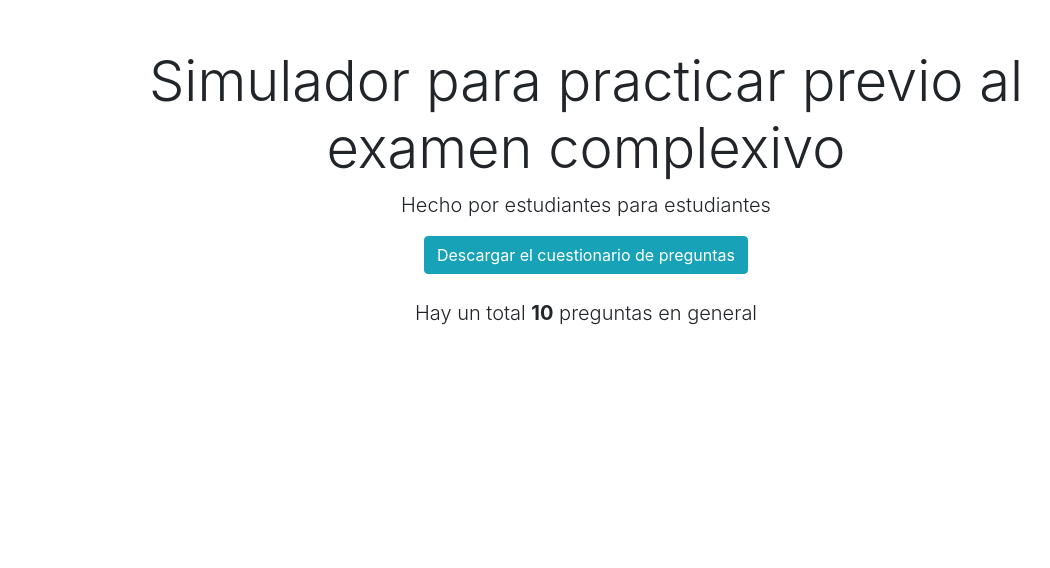
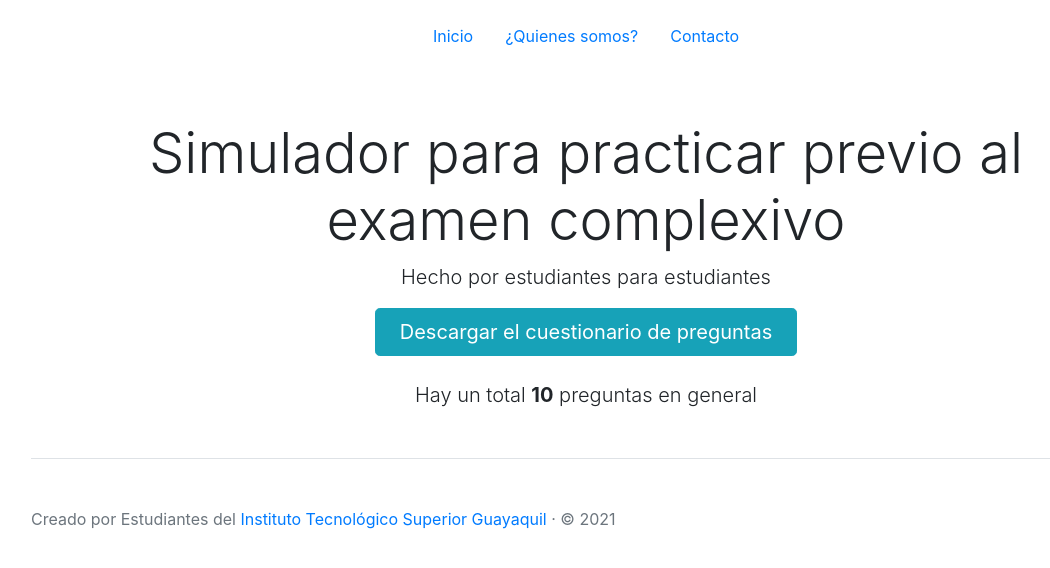
Before and after one commit to TryNeo/tecno-quiz, a Django app: template apps/quiz/templates/Home/index.html in a window 1280 px wide. Shown: the top 568 px of the page, without its empty margins (54-1104 px from the left). Run offline with Django 3.2, Linux system fonts and the light colour scheme; the template is opened without the code that fills it: most values are stand-ins (such as "Sample title", 1, 10 or a date in 2020); parts of the project's set-up code (start-up, migrations or seed data) failed here and were passed over; some libraries are stand-ins or nearby versions.

Commit message:
Nuevos Estilos

```diff
--- a/apps/quiz/templates/Home/index.html
+++ b/apps/quiz/templates/Home/index.html
@@ -1,11 +1,11 @@
 {% extends 'base.html' %}
 {% block content %}
 <div class="pricing-header px-3 py-3 pt-md-5 pb-md-4 mx-auto text-center">
-    <h1 class="display-4">Simulador para practicar previo al examen complexivo</h1>
+    <h1 class="display-4 fw-bold">Simulador para practicar previo al examen complexivo</h1>
     <p class="lead">
         Hecho por estudiantes para estudiantes
     </p>
-    <button type="button" class="btn btn-info">Descargar el cuestionario de preguntas</button>
+    <button type="button" class="btn btn-info btn-lg px-4 gap-3">Descargar el cuestionario de preguntas</button>
 </div>
 <section id="testimonial">
     <div class="container">
@@ -13,11 +13,11 @@
             <div class="owl-carousel">
                 {% for i in courses%}
                 <div class="col-md-12 testimonial-box">
-                        <div class="card shadow-sm border-light mb-4">
+                        <div class="card shadow-lg p-3 mb-5 bg-white rounded">
                             <div class="card-body">
                                 <h5 class="font-weight-normal">{{i.name_course}}</h5>
                                 <div class="d-flex my-4">
-                                    <a href="{% url 'quiz:question' i.slug_name i.id_course %}" class="btn btn-primary">Realizar Quiz</a>
+                                    <a href="{% url 'quiz:question' i.slug_name i.id_course %}" class="btn btn-primary">Ir al Curso</a>
                                 </div>
                                 <div class="mt-2">
                                     <div class="progress">
--- a/apps/quiz/views/course/views.py
+++ b/apps/quiz/views/course/views.py
@@ -1,7 +1,7 @@
 from django.http.response import HttpResponse, JsonResponse
 from django.shortcuts import render
 from django.views.generic import ListView
-
+import string
 
 from apps.quiz.modelos.model_course import *
 from apps.quiz.modelos.model_theme import *
@@ -18,10 +18,12 @@ class HomeView(ListView):
             'id_course' : [i.toJSON() for i in Course.objects.all()]
         }
         dataFin = []
+        a,b = 'áéíóúü','aeiouu'
+        trans = str.maketrans(a,b)
         for i in range(len(data['id_course'])):
             data['id_course'][i].update({
                 'total_question':Question.objects.filter(id_theme__id_course =data['id_course'][i]['id_course']).count(),
-                'slug_name':data['id_course'][i]['name_course'].lower().replace(" ","-"),})
+                'slug_name':data['id_course'][i]['name_course'].lower().translate(trans).replace(" ","-"),})
             dataFin.append(data['id_course'][i])
         response = JsonResponse(dataFin,safe=False)
         response.status_code = 200
--- /dev/null
+++ b/static/js/main.js
@@ -0,0 +1,29 @@
+
+function showQuiz(selectorId){
+    Swal.fire({
+        title: '¿Estás listo para empezar?',
+        icon: 'info',
+        html:
+            'Antes de empezar te encuenta las siguientes reglas: ' +
+            '<ul style="text-align:left;font-weight:700;">' +
+            '<li>Diviértete.</li>' +
+            '<li>No hagas trampas, Se honestó.</li>' +
+            '<li>No te preocupes si te equivocas , siempre tendrás otra oportunidad.</li>' +
+            '</ul>',
+        showCancelButton: true,
+        confirmButtonColor: '#3085d6',
+        cancelButtonColor: '#d33',
+        confirmButtonText: 'Sí, Estoy listo',
+        cancelButtonText: 'No, Aún no estoy listo'
+      }).then((result) => {
+        if (result.isConfirmed) {
+            alert("Carga formulario..")
+        }else{
+            Swal.fire(
+                'Intentalo la próxima vez',
+                'No te preocupes, puedes realizarlo nuevamente cuando te sientas listo 😀.',
+                'info'
+            )
+        }
+    })
+}
--- a/templates/base.html
+++ b/templates/base.html
@@ -57,17 +57,31 @@
   </head>
 <body>
     <div class="container">
+        <header class="d-flex justify-content-center py-3">
+            <ul class="nav nav-pills">
+              <li class="nav-item"><a href="{% url 'quiz:index' %}" class="nav-link {% if request.path == '/' %}active{% endif %}" aria-current="page">Inicio</a></li>
+              <li class="nav-item"><a href="#" class="nav-link">¿Quienes somos?</a></li>
+              <li class="nav-item"><a href="#" class="nav-link">Contacto</a></li>
+            </ul>
+          </header>
         <main role="main">
             {% block content %}
             {% endblock %}
         </main>
+        <footer class="pt-5 my-5 text-muted border-top">
+            Creado por Estudiantes del <a href="https://itsgg.edu.ec/">Instituto Tecnológico Superior Guayaquil</a> · © 2021
+          </footer>
     </div>
+
     <script src="https://code.jquery.com/jquery-3.5.1.slim.min.js" integrity="sha384-DfXdz2htPH0lsSSs5nCTpuj/zy4C+OGpamoFVy38MVBnE+IbbVYUew+OrCXaRkfj" crossorigin="anonymous"></script>
     <script src="https://cdn.jsdelivr.net/npm/bootstrap@4.6.0/dist/js/bootstrap.bundle.min.js" integrity="sha384-Piv4xVNRyMGpqkS2by6br4gNJ7DXjqk09RmUpJ8jgGtD7zP9yug3goQfGII0yAns" crossorigin="anonymous"></script>
     <script src="https://maxcdn.bootstrapcdn.com/bootstrap/4.0.0/js/bootstrap.min.js"></script>
     <script src="https://cdnjs.cloudflare.com/ajax/libs/popper.js/1.12.9/umd/popper.min.js"></script>
     <script src="{% static 'lib/owl-testimonial/js/owl.carousel.min.js' %}"></script>
     <script src="{% static 'lib/owl-testimonial/js/script.js' %}"></script>
+    <script src="https://cdn.jsdelivr.net/npm/sweetalert2@11.0.16/dist/sweetalert2.all.min.js"></script>
+    <script src="https://cdn.jsdelivr.net/npm/@emretulek/jbvalidator"></script>
+    <script src="{% static 'js/main.js'%}"></script>
     {% block extra_js %}
     {% endblock%}
 </body>
```
Also changed, not shown: apps/quiz/templates/Question/question.html (+18 -0 lines), apps/quiz/views/question/views.py (+14 -12 lines). Lines whose indentation alone changed are shown as unchanged.
